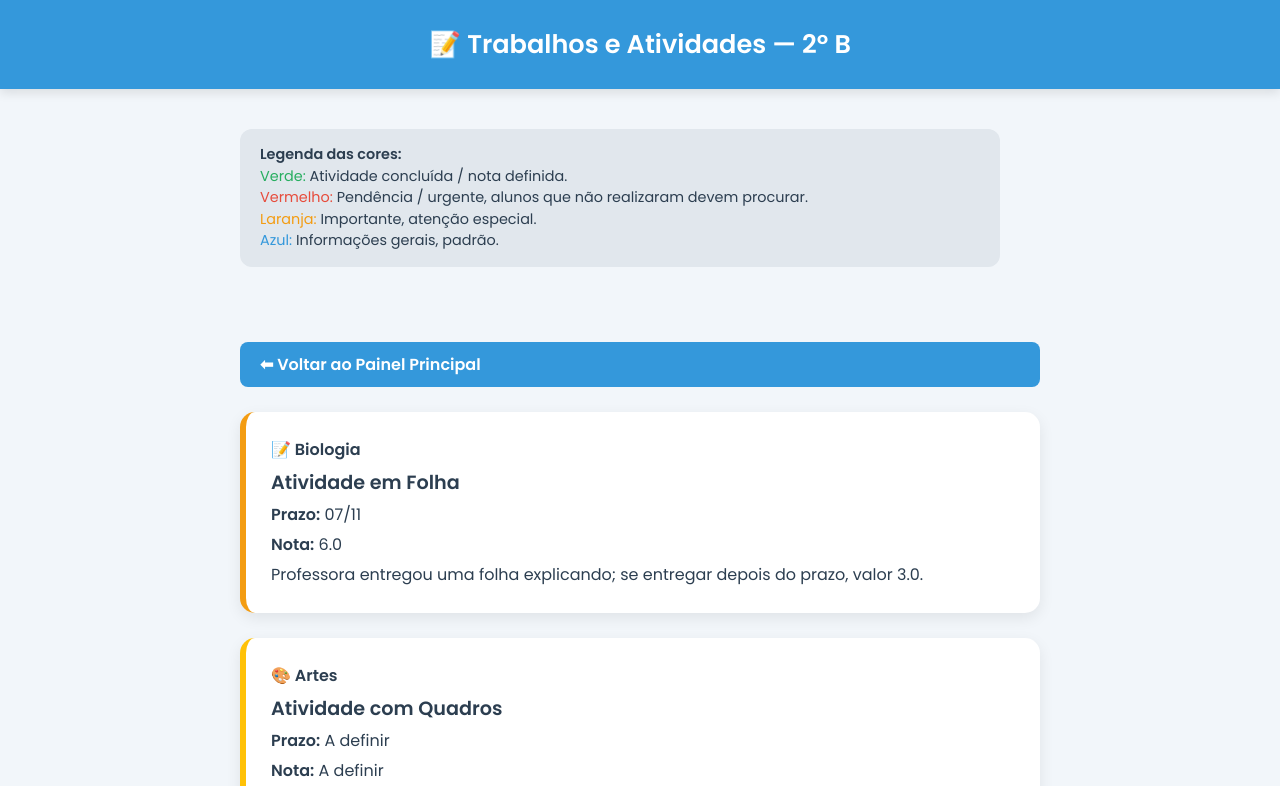
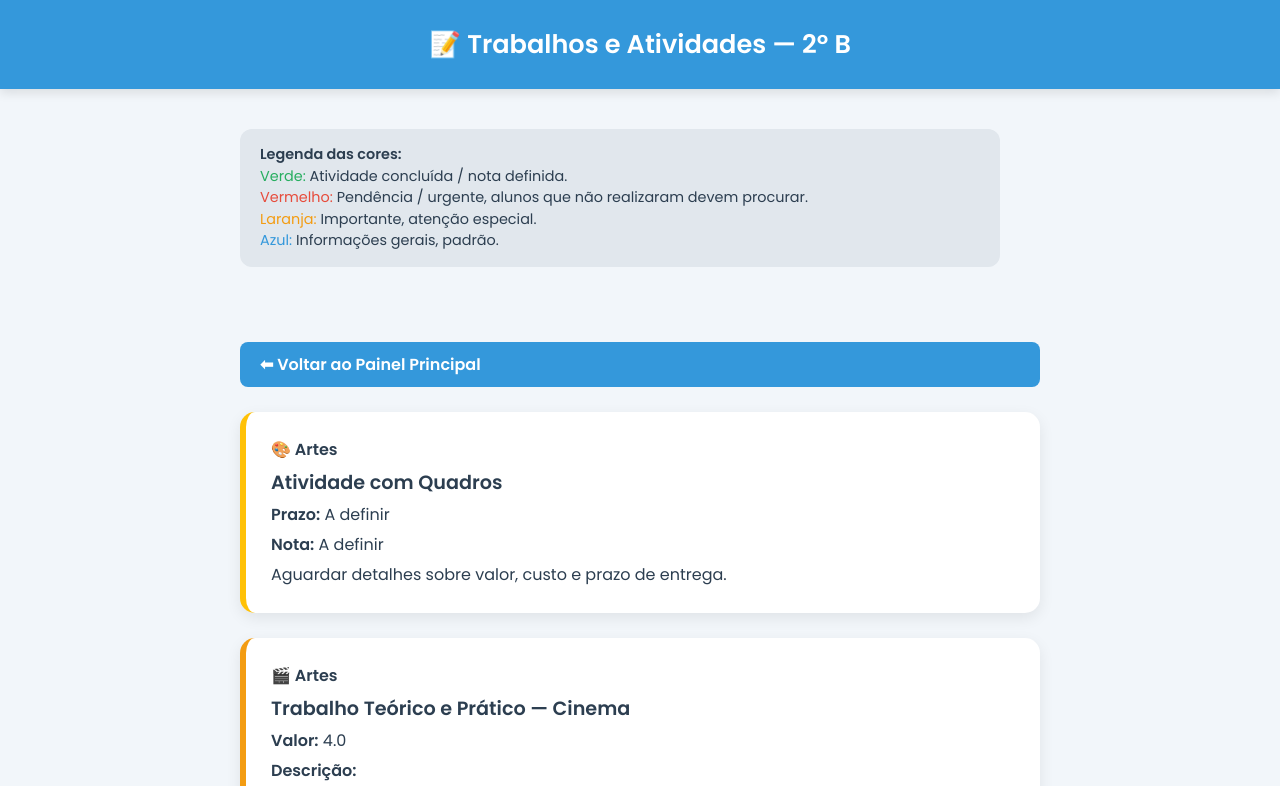
Before and after one commit to indomavelxp461-glitch/CALEND-RIO-2-B, a plain HTML site: page trabalhos.html in a window 1280 px wide. Shown: the top 786 px of the page. Drawn offline with Linux system fonts and the light colour scheme.

Commit message:
Update trabalhos.html

```diff
--- a/trabalhos.html
+++ b/trabalhos.html
@@ -138,17 +138,6 @@ footer {
   <a href="index.html" class="back-button">⬅ Voltar ao Painel Principal</a>
 
 
-
-
-
-  <div class="card importante">
-    <p class="subject">📝 Biologia</p>
-    <h3>Atividade em Folha</h3>
-    <p><strong>Prazo:</strong> 07/11</p>
-    <p><strong>Nota:</strong> 6.0</p>
-    <p>Professora entregou uma folha explicando; se entregar depois do prazo, valor 3.0.</p>
-  </div>
-
   <!-- Artes -->
   <div class="card alerta">
     <p class="subject">🎨 Artes</p>
```
